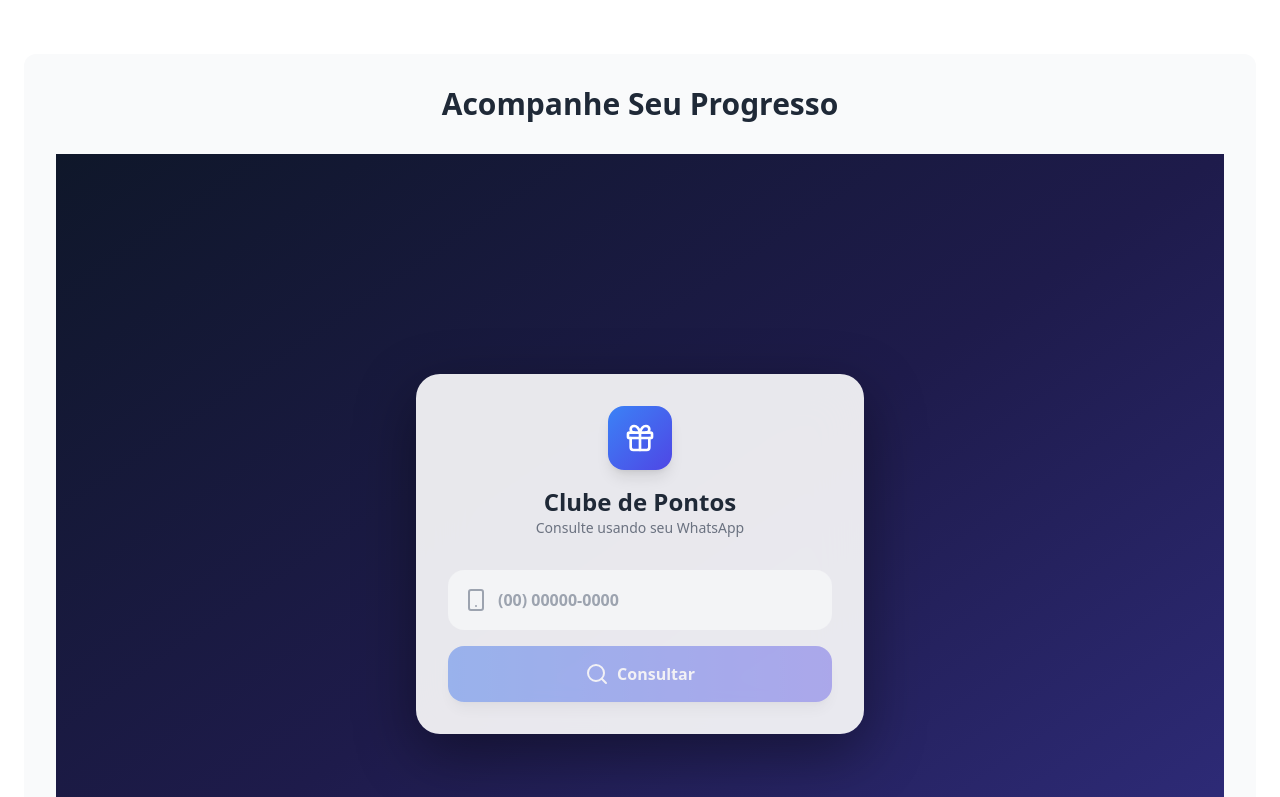
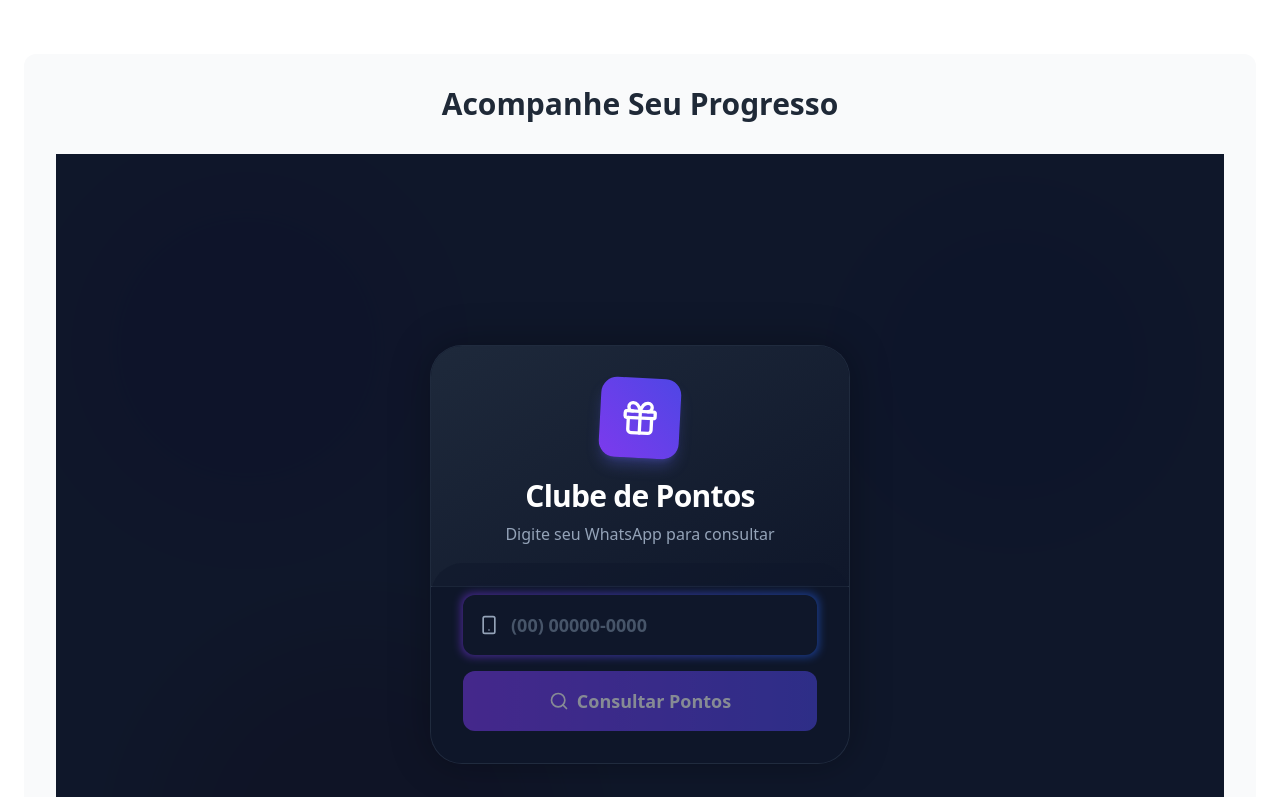
Before and after one commit to amorimdofront/GELADINHOS-2.0, a React (Vite) app: page / in a window 1280 px wide. Shown: the part 2000-2797 px from the top of the page. Built offline with nearby package versions, Linux system fonts and the light colour scheme; no server answers; the database is empty.

Commit message:
featureSs

```diff
--- a/src/components/CustomerLookup.tsx
+++ b/src/components/CustomerLookup.tsx
@@ -5,10 +5,12 @@ import {
   Gift,
   Smartphone,
   Loader2,
-  Clock,
   Calendar,
-  AlertTriangle,
-  Trophy
+  AlertOctagon,
+  Trophy,
+  History,
+  CheckCircle2,
+  XCircle
 } from 'lucide-react';
 
 interface CustomerData {
@@ -61,11 +63,11 @@ export default function CustomerLookup() {
         .maybeSingle();
 
       if (error) throw error;
-      if (!data) setError('Não encontramos cadastro para este número.');
+      if (!data) setError('Ops! Não encontramos cadastro para este número.');
       else setCustomer(data as CustomerData);
 
     } catch {
-      setError('Erro de conexão. Tente novamente.');
+      setError('Erro de conexão. Verifique sua internet.');
     } finally {
       setLoading(false);
       setSearched(true);
@@ -73,158 +75,237 @@ export default function CustomerLookup() {
   };
 
   const calculateExpiration = () => {
-    if (!customer) return { isExpired: false, daysLeft: 0, startDate: null };
+    if (!customer) return { isExpired: false, daysLeft: 0, startDate: null, limitDate: null };
+
     const startDate = new Date(customer.created_at);
-    const diffDays = Math.ceil(
-      Math.abs(Date.now() - startDate.getTime()) / (1000 * 60 * 60 * 24)
-    );
+    // Adiciona 30 dias à data de criação
+    const limitDate = new Date(startDate);
+    limitDate.setDate(limitDate.getDate() + 30);
+
+    const now = new Date();
+
+    // Calcula diferença em milissegundos
+    const diffTime = limitDate.getTime() - now.getTime();
+    const diffDays = Math.ceil(diffTime / (1000 * 60 * 60 * 24));
+
     return {
-      isExpired: diffDays > 30,
-      daysLeft: Math.max(0, 30 - diffDays),
-      startDate
+      isExpired: diffDays <= 0,
+      daysLeft: Math.max(0, diffDays),
+      startDate,
+      limitDate
     };
   };
 
-  const { isExpired, daysLeft, startDate } = calculateExpiration();
-  const progress = Math.min(((customer?.total_quantity || 0) / 20) * 100, 100);
-  const hasWon = (customer?.total_quantity || 0) >= 20;
+  const { isExpired, daysLeft, startDate, limitDate } = calculateExpiration();
+  const maxPoints = 20;
+  const currentPoints = customer?.total_quantity || 0;
+  const progress = Math.min((currentPoints / maxPoints) * 100, 100);
+  const hasWon = currentPoints >= maxPoints;
+
+  // Formatação de data bonita
+  const formatDate = (date: Date | null) => {
+    if (!date) return '-';
+    return new Intl.DateTimeFormat('pt-BR', {
+      day: '2-digit',
+      month: 'short',
+      year: 'numeric'
+    }).format(date);
+  };
 
   return (
-    /* FUNDO – AGORA MUDA DE VERDADE */
-    <div className="min-h-screen flex items-center justify-center px-4
-      bg-gradient-to-br from-[#0f172a] via-[#1e1b4b] to-[#312e81]">
+    // FUNDO RICO E COMPLEXO (EVITA TELA BRANCA)
+    <div className="min-h-screen flex items-center justify-center p-4 bg-[#0F172A] relative overflow-hidden">
 
-      {/* CARD – GLASS REAL */}
+      {/* Elementos de Fundo (Blur/Glow) */}
+      <div className="absolute top-0 left-0 w-96 h-96 bg-purple-600 rounded-full mix-blend-multiply filter blur-3xl opacity-20 animate-blob"></div>
+      <div className="absolute top-0 right-0 w-96 h-96 bg-blue-600 rounded-full mix-blend-multiply filter blur-3xl opacity-20 animate-blob animation-delay-2000"></div>
+      <div className="absolute -bottom-32 left-20 w-96 h-96 bg-pink-600 rounded-full mix-blend-multiply filter blur-3xl opacity-20 animate-blob animation-delay-4000"></div>
+
+      {/* CARD PRINCIPAL */}
       <div className="
-        w-full max-w-md rounded-3xl p-8
-        bg-white/90 backdrop-blur-xl
-        shadow-[0_20px_60px_rgba(0,0,0,0.4)]
-        transition-all duration-300
-        hover:scale-[1.01]
+        w-full max-w-[420px]
+        bg-slate-900/80 backdrop-blur-xl
+        border border-slate-700/50
+        rounded-[2rem]
+        shadow-[0_0_40px_rgba(0,0,0,0.3)]
+        relative z-10
+        overflow-hidden
       ">
 
-        {/* HEADER */}
-        <div className="text-center mb-8">
-          <div className="
-            mx-auto w-16 h-16 rounded-2xl
-            bg-gradient-to-br from-blue-500 to-indigo-600
-            flex items-center justify-center
-            shadow-lg mb-4
-            transition-transform duration-300
-            hover:rotate-6
-          ">
-            <Gift className="text-white w-8 h-8" />
+        {/* CABEÇALHO COM GRADIENTE */}
+        <div className="bg-gradient-to-br from-slate-800 to-slate-900 p-8 pb-10 text-center border-b border-slate-700/50">
+          <div className="inline-flex items-center justify-center w-20 h-20 rounded-2xl bg-gradient-to-tr from-violet-600 to-indigo-600 shadow-lg shadow-indigo-500/30 mb-5 transform rotate-3 hover:rotate-0 transition-all duration-300">
+            <Gift className="w-10 h-10 text-white" />
           </div>
-
-          <h1 className="text-2xl font-extrabold text-gray-800">
+          <h1 className="text-3xl font-black text-white tracking-tight mb-2">
             Clube de Pontos
           </h1>
-          <p className="text-gray-500 text-sm">
-            Consulte usando seu WhatsApp
+          <p className="text-slate-400 font-medium">
+            Digite seu WhatsApp para consultar
           </p>
         </div>
 
-        {/* FORM */}
+        <div className="p-8 -mt-6 bg-slate-900/50 rounded-t-[2rem]">
+          {/* FORMULÁRIO */}
           <form onSubmit={handleSearch} className="space-y-4">
-          <div className="relative">
-            <Smartphone className="absolute left-4 top-1/2 -translate-y-1/2 text-gray-400" />
+            <div className="relative group">
+              <div className="absolute -inset-0.5 bg-gradient-to-r from-violet-600 to-blue-600 rounded-xl opacity-50 group-focus-within:opacity-100 transition duration-300 blur-sm"></div>
+              <div className="relative bg-slate-900 rounded-xl flex items-center">
+                <Smartphone className="absolute left-4 text-slate-400 group-focus-within:text-violet-400 transition-colors" size={20} />
                 <input
                   type="tel"
                   value={phone}
                   onChange={handlePhoneChange}
                   placeholder="(00) 00000-0000"
                   className="
-                w-full pl-12 pr-4 py-4 rounded-2xl
-                bg-gray-100 text-gray-800 font-semibold
-                border-2 border-transparent
-                focus:border-blue-500 focus:bg-white
-                transition-all
+                    w-full pl-12 pr-4 py-4
+                    bg-transparent
+                    text-white font-bold text-lg
+                    placeholder-slate-600
+                    rounded-xl
+                    focus:outline-none
                   "
                 />
+              </div>
             </div>
 
             <button
               type="submit"
               disabled={loading || phone.length < 14}
               className="
-              w-full py-4 rounded-2xl font-bold text-white
-              bg-gradient-to-r from-blue-600 to-indigo-600
-              shadow-lg
+                w-full py-4 rounded-xl font-bold text-white text-lg
+                bg-gradient-to-r from-violet-600 to-indigo-600
+                shadow-lg shadow-indigo-500/25
+                hover:shadow-indigo-500/40 hover:scale-[1.02]
+                active:scale-95
+                disabled:opacity-50 disabled:cursor-not-allowed disabled:shadow-none
                 transition-all duration-200
-              hover:brightness-110
-              active:scale-95
-              disabled:opacity-40 disabled:cursor-not-allowed
                 flex items-center justify-center gap-2
               "
             >
-            {loading ? <Loader2 className="animate-spin" /> : <><Search /> Consultar</>}
+              {loading ? <Loader2 className="animate-spin" /> : <><Search size={20} /> Consultar Pontos</>}
             </button>
           </form>
 
-        {/* ERRO */}
+          {/* MENSAGEM DE ERRO */}
           {error && (
-          <div className="
-            mt-6 p-4 rounded-xl text-sm font-medium text-center
-            bg-red-100 text-red-700
-            transition-opacity duration-300
-          ">
-            {error}
+            <div className="mt-6 p-4 rounded-xl bg-red-500/10 border border-red-500/20 text-red-400 text-sm font-semibold text-center flex items-center justify-center gap-2 animate-pulse">
+              <XCircle size={18} /> {error}
             </div>
           )}
 
-        {/* RESULTADO */}
+          {/* RESULTADO - MOSTRA APENAS SE TIVER CLIENTE */}
           {customer && (
-          <div className="
-            mt-6 rounded-2xl overflow-hidden
-            border border-gray-200
-            shadow-md
-            transition-all duration-300
-          ">
+            <div className="mt-8 animate-in fade-in slide-in-from-bottom-4 duration-500">
+
+              {/* CARTÃO DE STATUS */}
               <div className={`
-              p-3 flex justify-between text-xs font-bold uppercase
-              ${isExpired ? 'bg-red-100 text-red-700' : 'bg-blue-100 text-blue-700'}
+                relative overflow-hidden rounded-2xl p-6 border-2
+                ${isExpired
+                  ? 'bg-red-950/30 border-red-500/30'
+                  : 'bg-indigo-950/30 border-indigo-500/30'}
               `}>
-              <span className="flex gap-1 items-center">
-                {isExpired ? <AlertTriangle size={14}/> : <Clock size={14}/>}
+
+                {/* CABEÇALHO DO CARTÃO */}
+                <div className="flex justify-between items-start mb-6">
+                  <div>
+                    <h2 className="text-white font-bold text-xl truncate max-w-[180px]">
+                      {customer.customer_name}
+                    </h2>
+                    <div className="flex items-center gap-1.5 mt-1">
+                      <span className={`w-2 h-2 rounded-full ${isExpired ? 'bg-red-500' : 'bg-green-400'} animate-pulse`}></span>
+                      <span className={`text-xs font-bold uppercase tracking-wider ${isExpired ? 'text-red-400' : 'text-green-400'}`}>
                         {isExpired ? 'Expirado' : 'Ativo'}
                       </span>
-              <span>{isExpired ? '0 dias' : `${daysLeft} dias`}</span>
+                    </div>
                   </div>
 
-            <div className="p-6 text-center">
-              <h2 className="text-xl font-bold mb-4">{customer.customer_name}</h2>
-
-              <div className="mb-3">
-                <span className={`text-5xl font-black ${isExpired ? 'text-gray-400' : 'text-blue-600'}`}>
-                  {customer.total_quantity}
-                </span>
-                <span className="text-gray-400 font-bold">/20</span>
+                  {/* DATA LIMITE (DESTAQUE) */}
+                  <div className="text-right">
+                    <p className="text-[10px] uppercase text-slate-400 font-bold mb-0.5">Válido até</p>
+                    <div className={`
+                      inline-flex items-center gap-1 px-2 py-1 rounded-md text-xs font-bold
+                      ${isExpired ? 'bg-red-500 text-white' : 'bg-slate-700 text-slate-200'}
+                    `}>
+                      <Calendar size={12} />
+                      {formatDate(limitDate)}
+                    </div>
+                  </div>
                 </div>
 
-              <div className="h-4 w-full bg-gray-200 rounded-full overflow-hidden mb-4">
+                {/* PROGRESSO GRANDE */}
+                <div className="mb-2 flex items-end justify-between">
+                  <div>
+                    <span className={`text-5xl font-black ${isExpired ? 'text-slate-500' : 'text-white'}`}>
+                      {currentPoints}
+                    </span>
+                    <span className="text-slate-500 font-bold text-lg">/{maxPoints}</span>
+                  </div>
+                  {hasWon && !isExpired && (
+                     <Trophy className="text-yellow-400 w-10 h-10 mb-2 animate-bounce" />
+                  )}
+                </div>
+
+                {/* BARRA DE PROGRESSO */}
+                <div className="h-4 w-full bg-slate-800 rounded-full overflow-hidden shadow-inner relative">
                   <div
-                  className={`h-full transition-all duration-700
-                    ${isExpired ? 'bg-gray-400' : hasWon ? 'bg-green-500' : 'bg-blue-500'}
+                    className={`h-full transition-all duration-1000 ease-out relative
+                      ${isExpired
+                        ? 'bg-slate-600'
+                        : hasWon
+                          ? 'bg-gradient-to-r from-green-400 to-emerald-500'
+                          : 'bg-gradient-to-r from-violet-500 to-fuchsia-500'}
                     `}
                     style={{ width: `${progress}%` }}
-                />
+                  >
+                    {/* Brilho na barra */}
+                    {!isExpired && <div className="absolute top-0 right-0 bottom-0 w-full bg-gradient-to-r from-transparent to-white/30 skew-x-12"></div>}
+                  </div>
                 </div>
 
-              {hasWon && !isExpired && (
-                <div className="bg-green-100 text-green-800 p-4 rounded-xl font-bold">
-                  <Trophy className="mx-auto mb-2" />
-                  Prêmio disponível!
+                {/* MENSAGEM FINAL: GANHOU OU PERDEU */}
+                <div className="mt-6 pt-4 border-t border-slate-700/50">
+                  {isExpired ? (
+                    <div className="flex items-center gap-3 text-red-400">
+                      <div className="p-2 bg-red-500/10 rounded-lg">
+                        <AlertOctagon size={24} />
+                      </div>
+                      <div className="text-xs leading-tight">
+                        <strong className="block text-sm">Prazo Esgotado</strong>
+                        A validade de 30 dias expirou.<br/>
+                        Início: {formatDate(startDate)}
+                      </div>
+                    </div>
+                  ) : hasWon ? (
+                    <div className="flex items-center gap-3 text-green-400">
+                      <div className="p-2 bg-green-500/10 rounded-lg">
+                        <CheckCircle2 size={24} />
+                      </div>
+                      <div className="text-xs leading-tight">
+                        <strong className="block text-sm">Prêmio Disponível!</strong>
+                        Mostre essa tela ao atendente.<br/>
+                        Expira em: {daysLeft} dias.
+                      </div>
+                    </div>
+                  ) : (
+                    <div className="flex items-center gap-3 text-slate-400">
+                      <div className="p-2 bg-slate-800 rounded-lg">
+                        <History size={24} />
+                      </div>
+                      <div className="text-xs leading-tight">
+                        <strong className="block text-sm text-slate-200">Continue comprando!</strong>
+                        Faltam {maxPoints - currentPoints} pontos.<br/>
+                        Sua campanha iniciou em: {formatDate(startDate)}
+                      </div>
                     </div>
                   )}
                 </div>
 
-            <div className="bg-gray-100 p-2 text-center text-xs text-gray-500">
-              <Calendar size={12} className="inline mr-1" />
-              Início: {startDate?.toLocaleDateString('pt-BR')}
               </div>
             </div>
           )}
         </div>
       </div>
+    </div>
   );
 }
--- a/src/components/Header.tsx
+++ b/src/components/Header.tsx
@@ -50,7 +50,7 @@ export default function Header() {
             </div>
             <div>
               <h1 className="text-2xl font-bold bg-gradient-to-r from-blue-600 to-cyan-500 bg-clip-text text-transparent">
-                Geladinhos Amorim
+                Geladinhos Pega e Lambe!
               </h1>
               <p className="text-xs text-gray-600">Sabor que refresca</p>
             </div>
--- a/src/components/PromoBanner.tsx
+++ b/src/components/PromoBanner.tsx
@@ -45,12 +45,12 @@ export default function PromoBanner() {
             Consultar Minhas Compras
           </a>
           <a
-            href="https://wa.me/YOUR_WHATSAPP_NUMBER"
+            href="https://wa.me/71999784507"
             target="_blank"
             rel="noopener noreferrer"
             className="px-8 py-3 bg-green-500 text-white rounded-lg hover:bg-green-600 transition-colors font-bold text-base sm:text-lg shadow-lg"
           >
-            Fazer Pedido no WhatsApp
+            Duvidas no WhatsApp
           </a>
         </div>
       </div>
```
Lines whose indentation alone changed are shown as unchanged.
